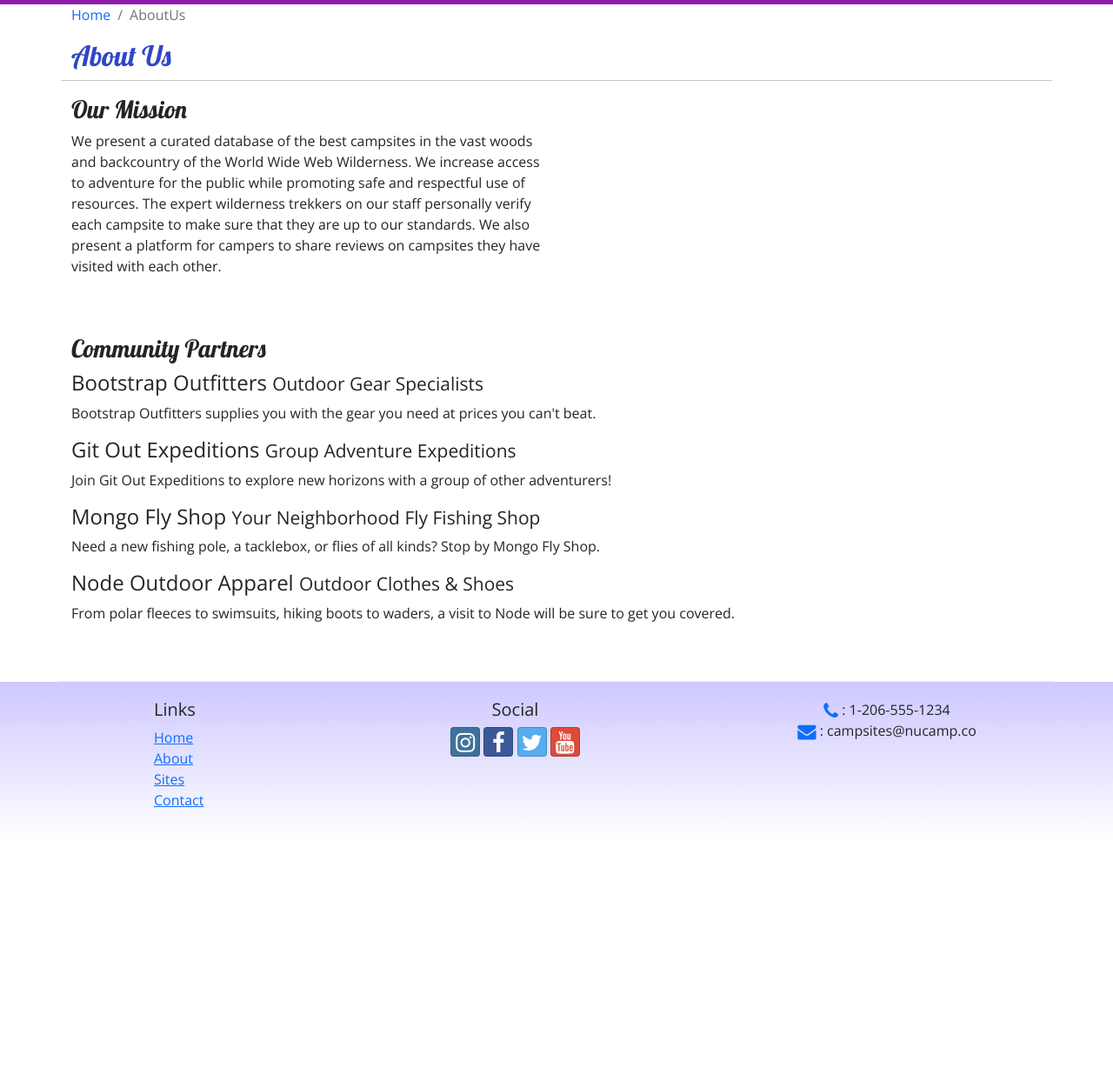
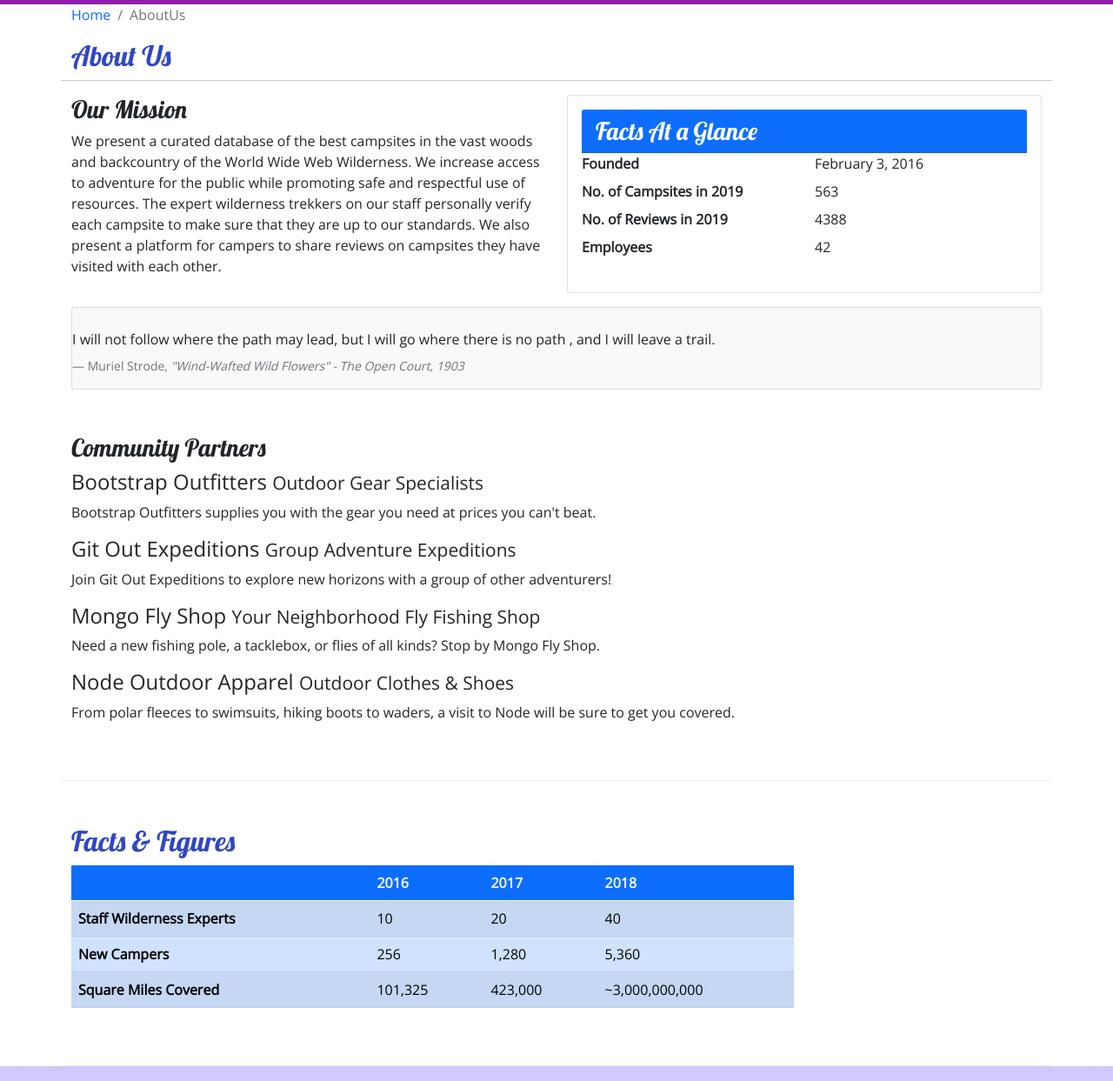
Before and after one commit to Eddie-Reta/Bootstrap-Project, a website: page aboutUs.html in a window 1280 px wide. Shown: the part 213-1456 px from the top of the page at 87% size. Before the commit the page ends 1181 px from the top, so only its background shows below. Drawn offline with nearby package versions, Linux system fonts and the light colour scheme.

Commit message:
Added table and cards on the about us page. Need to fix sandwich icon not responding when clicked.

```diff
--- a/aboutUs.html
+++ b/aboutUs.html
@@ -66,11 +66,41 @@
                </div>
                <hr />
             </div>
-
                 <div class="row">
                     <div class="col-sm-6">
                         <h3>Our Mission</h3>
                 <p>We present a curated database of the best campsites in the vast woods and backcountry of the World Wide Web Wilderness. We increase access to adventure for the public while promoting safe and respectful use of resources. The expert wilderness trekkers on our staff personally verify each campsite to make sure that they are up to our standards. We also present a platform for campers to share reviews on campsites they have visited with each other.</p>
+                </div>
+                <div class="col-sm-6">
+                    <div class="card">
+                        <div class="card-body">
+                            <h3 class="card-header bg-primary text-white">Facts At a Glance</h3>
+                        <dl class="row">
+                            <dt class="col-6">Founded</dt>
+                            <dd class="col-6">February 3, 2016</dd>
+                            <dt class="col-6">No. of Campsites in 2019</dt>
+                            <dd class="col-6">563</dd>
+                            <dt class="col-6">No. of Reviews in 2019</dt>
+                            <dd class="col-6">4388</dd>
+                            <dt class="col-6">Employees</dt>
+                            <dd class="col-6">42</dd>
+                        </dl>
+                        </div>
+                </div>
+                </div>
+                <div class="col">
+                    <div class="card bg-light mt-3">
+                        <br class="blockquote card-body">
+                            <p class="mb-0">
+                                I will not follow where the path may lead, but I will go where there is no path , and I will leave a trail.
+                            </p>
+                        </br>
+                            <footer class="blockquote-footer">Muriel Strode,
+                                <cite title="Source Title">"Wind-Wafted Wild Flowers" - The Open Court, 1903
+                                </cite>
+                            </footer>
+                        </blockquote>
+                    </div>
                 </div>
             </div>
 
@@ -91,9 +121,48 @@
                 </div>
             </div>
         </div>
+
+        <div class="row row-content">
+            <div class="col-sm-9">
+                <h2>Facts &amp; Figures</h2>
+                <div class="table-responsive">
+                    <table class="table table-striped">
+                        <thead>
+                            <tr class="bg-primary text-light">
+                                <th></th>
+                                <th>2016</th>
+                                <th>2017</th>
+                                <th>2018</th>
+                            </tr>
+                        </thead>
+                        <tbody class="table-primary">
+                            <tr>
+                                <th>Staff Wilderness Experts</th>
+                                <td>10</td>
+                                <td>20</td>
+                                <td>40</td>
+                            </tr>
+                            <tr>
+                                <th>New Campers</th>
+                                <td>256</td>
+                                <td>1,280</td>
+                                <td>5,360</td>
+                            </tr>
+                            <tr>
+                                <th>Square Miles Covered</th>
+                                <td>101,325</td>
+                                <td>423,000</td>
+                                <td>~3,000,000,000</td>
+                            </tr>
+                        </tbody>
+                    </table>
+                </div>
+            </div>
+        </div>
+
     </div>
 
-    <footer>
+    <footer class="site-footer">
         <div class="container">
             <div class="row">
                 <div class="col-4 col-sm-2 offset-1">
--- a/assets/css/style.css
+++ b/assets/css/style.css
@@ -10,7 +10,7 @@ h2 {
 header h2 {
     color: #cec8ff;
 }
-footer {
+.site-footer {
     background-image: linear-gradient(#cec8ff, white);
     padding: 20px 0;
 }
```
Also changed, not shown: contactUs.html (+1 -1 lines), index.html (+1 -1 lines).
